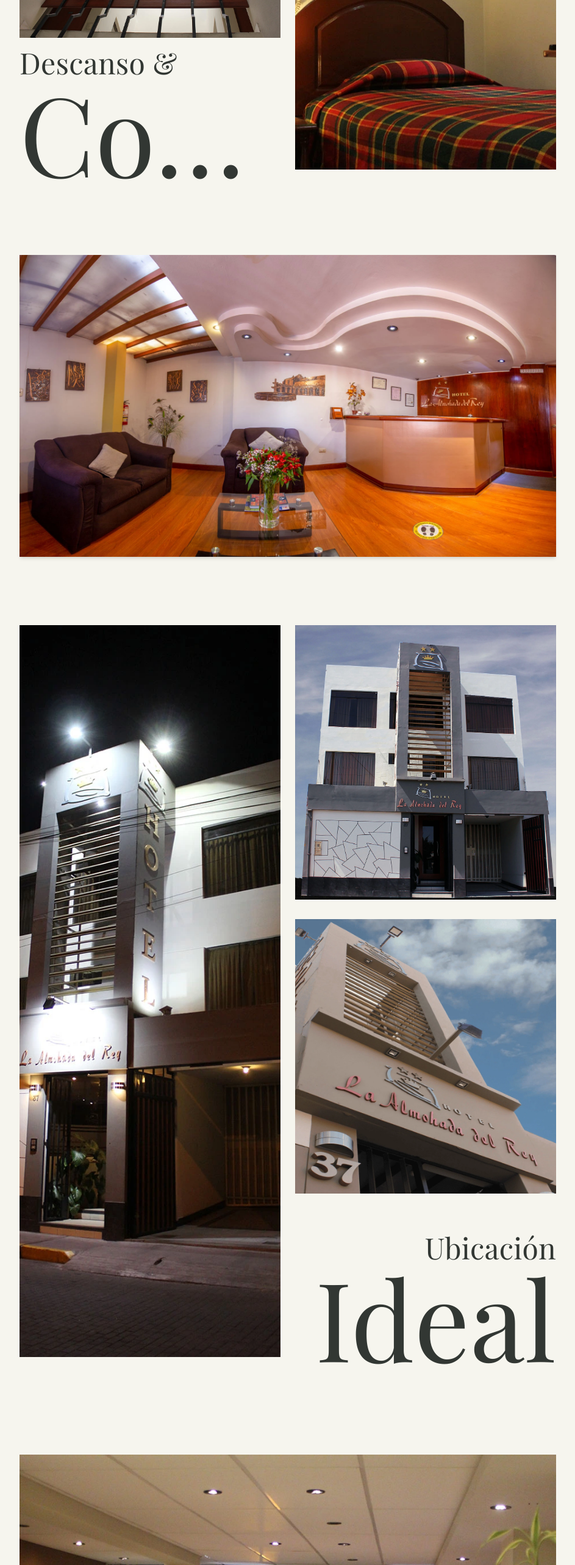
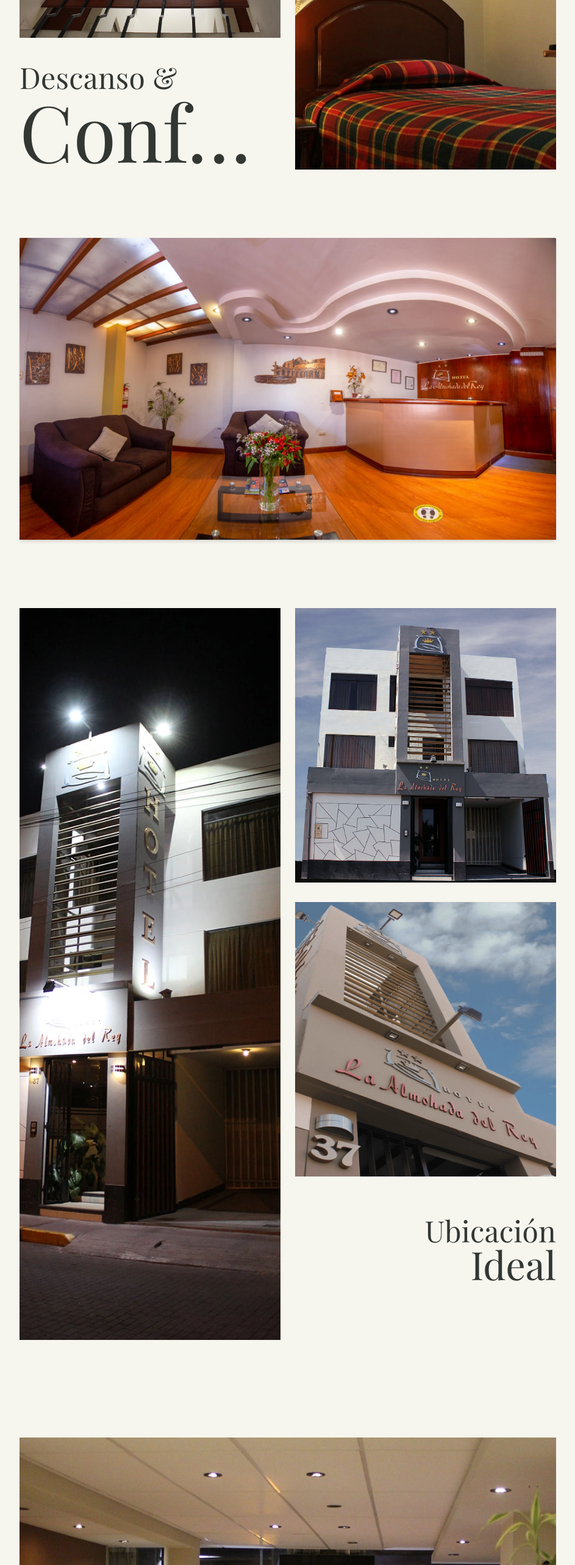
Before and after one commit to digitales-2025/landing-almohada-rey, a Next.js app: page /es/galeria in a window 1280 px wide. Shown: the part 3040-5606 px from the top of the page at 61% size, without its empty margins (168-1111 px from the left). Built offline with nearby package versions, Linux system fonts and the light colour scheme; no server answers; a web font is replaced by a local one; what tailwindcss-animated would draw is missing.

Commit message:
feat: ajustar tamaños de texto en secciones de la galería

```diff
--- a/src/app/[locale]/galeria/components/GallerySection2.tsx
+++ b/src/app/[locale]/galeria/components/GallerySection2.tsx
@@ -12,7 +12,7 @@ export const GallerySection2 = () => {
             <div className="container mx-auto">
                 <div className="flex flex-col md:flex-row items-stretch gap-8 md:gap-12">
                     <div className="w-full md:w-1/2 flex flex-col justify-center space-y-4">
-                        <h2 className="text-h5 md:text-h4 lg:text-h4 xl:text-h3 2xl:text-h2 3xl:text-h1 font-serif text-secondary dark:text-secondary-foreground lg:pb-4">
+                        <h2 className="text-h5 md:text-h4 lg:text-h4 xl:text-h3 2xl:text-[8rem] 3xl:text-h1 font-serif text-secondary dark:text-secondary-foreground lg:pb-4">
                             {t('title')}
                         </h2>
                         <p className="text-base md:text-lg text-secondary/80 dark:text-secondary-foreground/80 w-full">
@@ -24,7 +24,7 @@ export const GallerySection2 = () => {
                             <img
                                 src="/gallery/seccion2/ImgMeson.webp"
                                 alt={'Mesón'}
-                                className="object-cover w-full h-full"
+                                className="object-cover w-full h-full 2xl:object-left"
                             />
                         </div>
                     </div>
--- a/src/app/[locale]/galeria/components/GallerySection3.tsx
+++ b/src/app/[locale]/galeria/components/GallerySection3.tsx
@@ -56,7 +56,7 @@ export const GallerySection3 = () => {
                             <h3 className="text-h5 md:text-h4 lg:text-h4 font-serif text-secondary dark:text-secondary-foreground ">
                                 {t('title')}
                             </h3>
-                            <h2 className="text-h3 lg:text-h3  2xl:text-h2 xl:text-h3 font-serif text-secondary dark:text-secondary-foreground">
+                            <h2 className="text-h3 lg:text-h3 3xl:text-h1 2xl:text-[8rem] xl:text-h3 font-serif text-secondary dark:text-secondary-foreground">
                                 {t('description')}
                             </h2>
                         </div>
--- a/src/app/[locale]/galeria/components/GallerySection4.tsx
+++ b/src/app/[locale]/galeria/components/GallerySection4.tsx
@@ -41,7 +41,7 @@ export const GallerySection4 = () => {
                             <h3 className="text-h4 font-serif text-secondary dark:text-secondary-foreground">
                                 {t('title')}
                             </h3>
-                            <h2 className="text-h2 xl:text-h1 font-serif text-secondary dark:text-secondary-foreground truncate">
+                            <h2 className="text-h2  3xl:text-h1 xl:text-[8rem] font-serif text-secondary dark:text-secondary-foreground truncate">
                                 {t('description')}
                             </h2>
                         </div>
--- a/src/app/[locale]/galeria/components/GallerySection6.tsx
+++ b/src/app/[locale]/galeria/components/GallerySection6.tsx
@@ -56,7 +56,7 @@ export const GallerySection6 = () => {
                             <h3 className="text-h5 md:text-h4 lg:text-h4 font-serif text-secondary dark:text-secondary-foreground line-clamp-1">
                                 {t('subtitle')}
                             </h3>
-                            <h2 className="text-h3 lg:text-h2 xl:text-h1 2xl:text-h1 font-serif text-secondary dark:text-secondary-foreground line-clamp-2">
+                            <h2 className="text-h3 lg:text-h2 xl:text-h3 2xl:text-[8rem] 3xl:text-h1 font-serif text-secondary dark:text-secondary-foreground line-clamp-2">
                                 {t('title')}
                             </h2>
                         </div>
--- a/src/app/[locale]/galeria/components/GallerySection7.tsx
+++ b/src/app/[locale]/galeria/components/GallerySection7.tsx
@@ -25,10 +25,10 @@ export const GallerySection7 = () => {
                     <div className="hidden md:grid md:grid-cols-2 gap-3 md:gap-4 lg:gap-8 items-start">
                         {/* Título a la izquierda */}
                         <div className="md:space-y-2 lg:space-y-3">
-                            <h3 className="text-h5 md:text-h5 lg:text-h4 font-serif text-secondary dark:text-secondary-foreground">
+                            <h3 className="text-h5 md:text-h5  lg:text-h4 font-serif text-secondary dark:text-secondary-foreground">
                                 {t('subtitle')}
                             </h3>
-                            <h2 className="text-h4 md:text-h4 lg:text-h2 xl:text-h2 font-serif text-secondary dark:text-secondary-foreground">
+                            <h2 className="text-h4 md:text-h4 lg:text-h2 xl:text-[8rem] font-serif text-secondary dark:text-secondary-foreground truncate 3xl:text-h1">
                                 {t('title')}
                             </h2>
                         </div>
```
